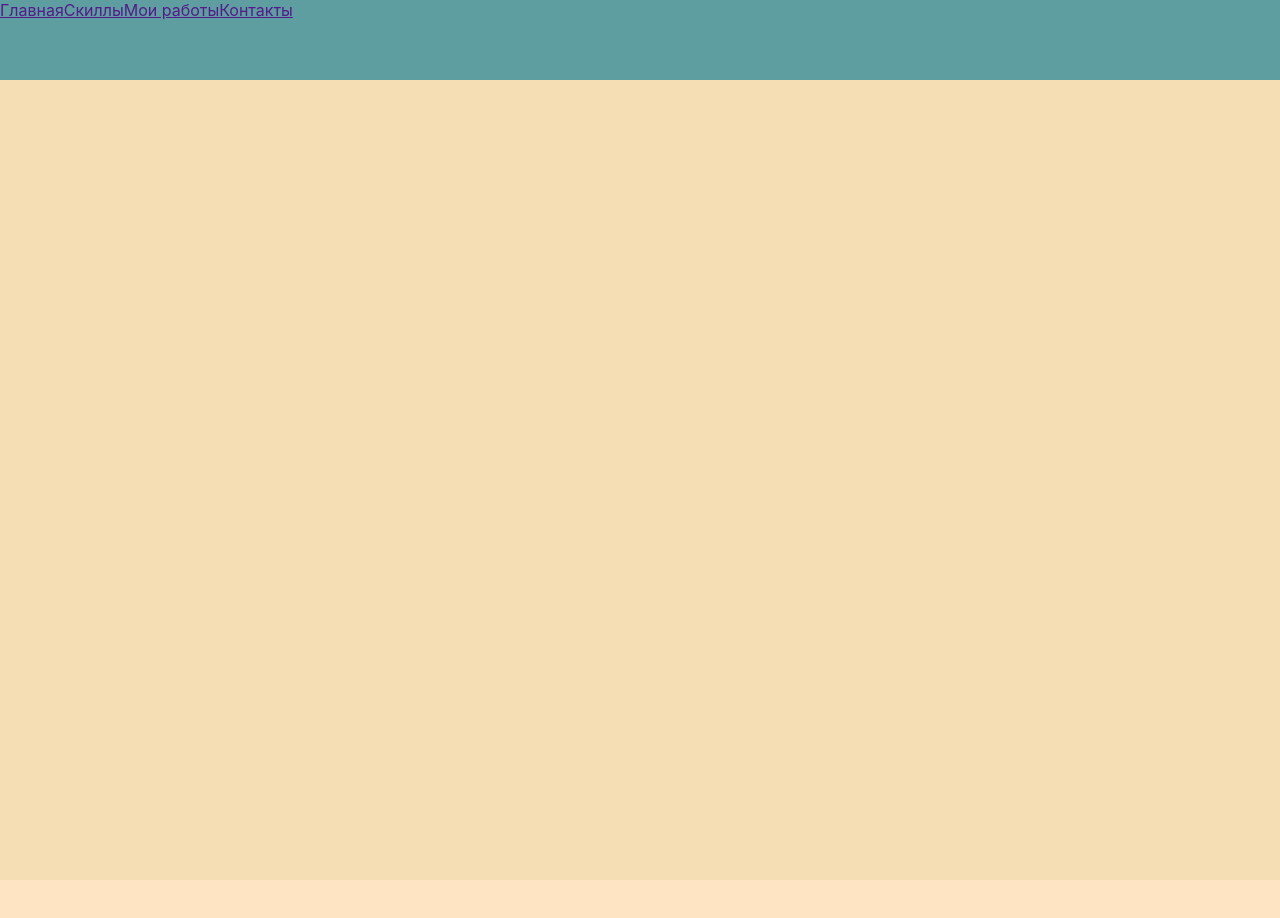
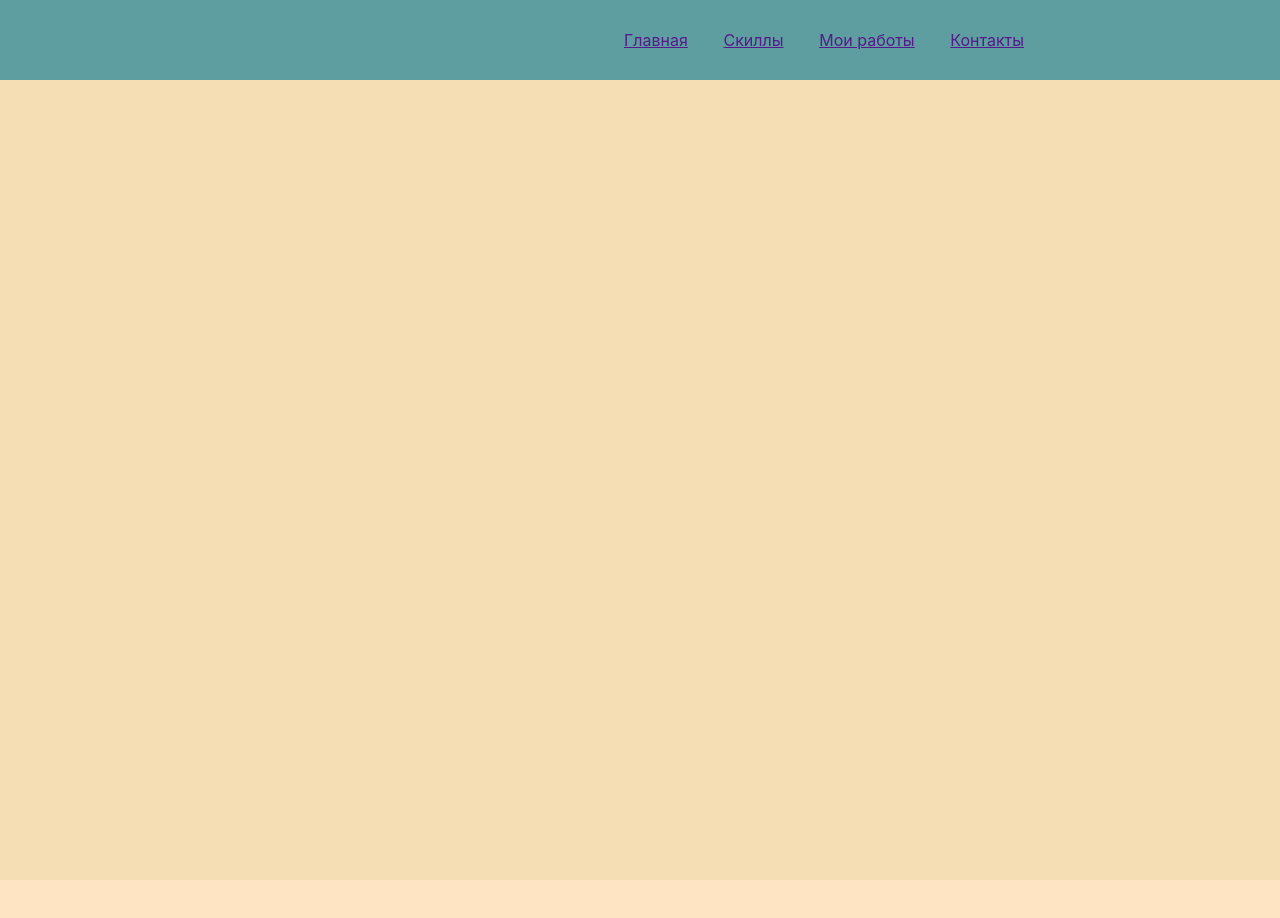
Before and after one commit to VadimWeb/Portfolio, a React (Create React App) app: page / in a window 1280 px wide. Shown: the top 918 px of the page. Built offline with nearby package versions, Linux system fonts and the light colour scheme.

Commit message:
added NavMenu

```diff
--- a/src/Header.js
+++ b/src/Header.js
@@ -1,14 +1,12 @@
 import React from 'react';
 import style from './Header.module.css'
+import NavMenu from "./NavMenu";
 
 function Header() {
     return (
         <div className={style.header}>
-            <div className="nav">
-                <a href="" className="link">Главная</a>
-                <a href="" className="link">Скиллы</a>
-                <a href="" className="link">Мои работы</a>
-                <a href="" className="link">Контакты</a>
+            <div className={style.container}>
+                <NavMenu/>
             </div>
         </div>
     );
--- a/src/Header.module.css
+++ b/src/Header.module.css
@@ -1,4 +1,13 @@
 .header {
     height: 80px;
     background-color: cadetblue;
+    display: flex;
+    justify-content: center;
 }
+
+.container {
+    width: 60%;
+    display: flex;
+    justify-content: flex-end;
+    align-items: center;
+}
--- /dev/null
+++ b/src/NavMenu.js
@@ -0,0 +1,15 @@
+import React from 'react';
+import style from './NavMenu.module.css'
+
+function NavMenu() {
+    return (
+                <div className={style.navMenu}>
+                    <a href="" className={style.link}>Главная</a>
+                    <a href="" className={style.link}>Скиллы</a>
+                    <a href="" className={style.link}>Мои работы</a>
+                    <a href="" className={style.link}>Контакты</a>
+                </div>
+        );
+}
+
+export default NavMenu;
--- /dev/null
+++ b/src/NavMenu.module.css
@@ -0,0 +1,5 @@
+.navMenu {
+    width: 400px;
+    display: flex;
+    justify-content: space-between;
+}
```
